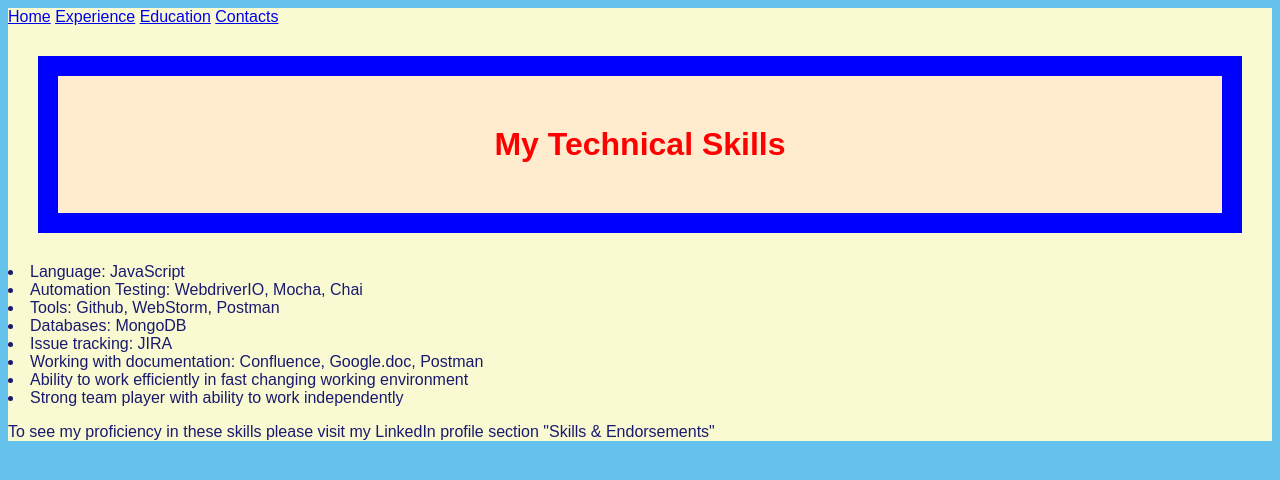
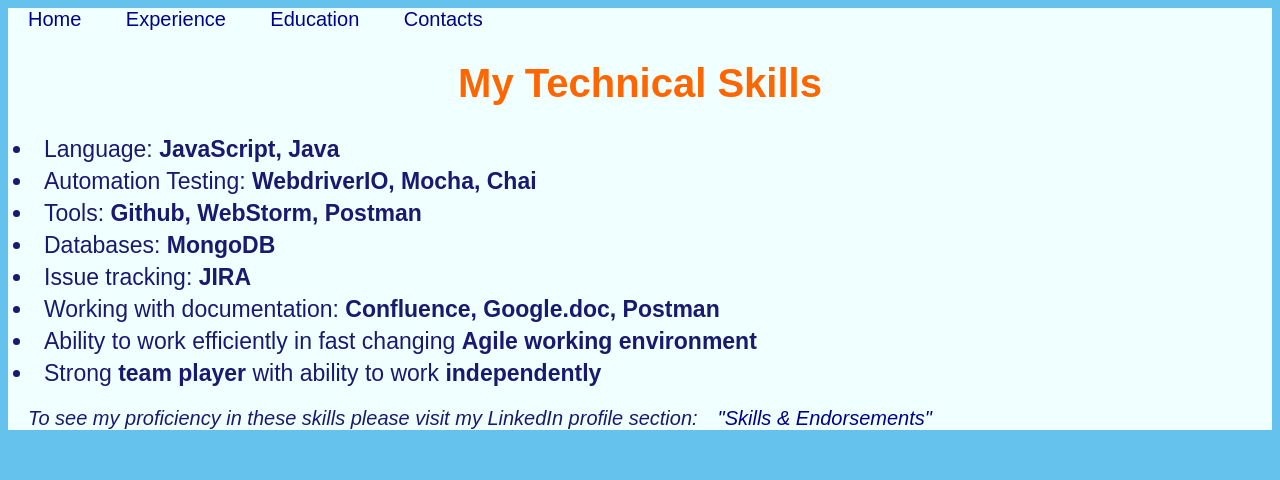
Before and after one commit to JuliaLobanova/htmlMyPage, a plain HTML site: page skills.html in a window 1280 px wide. Drawn offline with Linux system fonts and the light colour scheme.

Commit message:
Update styles

```diff
--- a/skills.html
+++ b/skills.html
@@ -12,15 +12,17 @@
 <a href="contacts.html">Contacts</a>
 
 <h1>My Technical Skills</h1>
-<li>Language: JavaScript</li>
-<li>Automation Testing: WebdriverIO, Mocha, Chai</li>
-<li>Tools: Github, WebStorm, Postman</li>
-<li>Databases: MongoDB</li>
-<li>Issue tracking: JIRA</li>
-<li>Working with documentation: Confluence, Google.doc, Postman</li>
-<li>Ability to work efficiently in fast changing working environment</li>
-<li>Strong team player with ability to work independently</li>
+<li> Language: <strong>JavaScript, Java</strong> </li>
+<li>Automation Testing: <strong>WebdriverIO, Mocha, Chai</strong> </li>
+<li>Tools: <strong>Github, WebStorm, Postman</strong></li>
+<li>Databases: <strong>MongoDB</strong></li>
+<li>Issue tracking: <strong>JIRA</strong></li>
+<li>Working with documentation: <strong>Confluence, Google.doc, Postman</strong></li>
+<li>Ability to work efficiently in fast changing <strong>Agile working environment</strong></li>
+<li>Strong <strong>team player</strong> with ability to work <strong>independently</strong></li>
 
-<p>To see my proficiency in these skills please visit my LinkedIn profile section "Skills & Endorsements"</p>
+<p>
+    <i>To see my proficiency in these skills please visit my LinkedIn profile section:<a href="http://www.linkedin.com/in/Julia-Lobanova">"Skills & Endorsements"</a> </i>
+</p>
 </body>
 </html>
--- a/styles.css
+++ b/styles.css
@@ -3,26 +3,54 @@
     background: #64c2ed;
 }
 
+a {
+    color: darkblue;
+    font-size: 20px;
+    padding: 20px;
+    text-decoration: ButtonFace;
+}
+
 body {
-    background: lightgoldenrodyellow;
+    background: azure;
     color: midnightblue;
     font-family: Arial;
 }
 
 h1 {
-    background: blanchedalmond;
-    color: red;
-    border: 20px solid blue;
-    padding: 50px;
-    margin: 30px;
+    background: azure;
+    color: #ff6600;
+    font-size: 40px;
+    /*border: 20px solid blue;*/
+    padding: 20px;
+    margin: 10px;
     text-align: center;
 }
 
 h2 {
     background: #87dffa;
     color: darkblue;
+    text-align: center;
 }
 
-div {
-    background: yellow;
+span{
+    background: var(--background);
 }
+
+p {
+    color: midnightblue;
+    margin: 20px;
+    font-size: 20px;
+}
+
+strong {
+    color: midnightblue;
+}
+
+.super-title {
+    font-size: 25px;
+}
+
+li {
+    font-size: 23px;
+    margin: 5px;
+}
```
Also changed, not shown: education.html (+1 -1 lines), index.html (+2 -2 lines).
